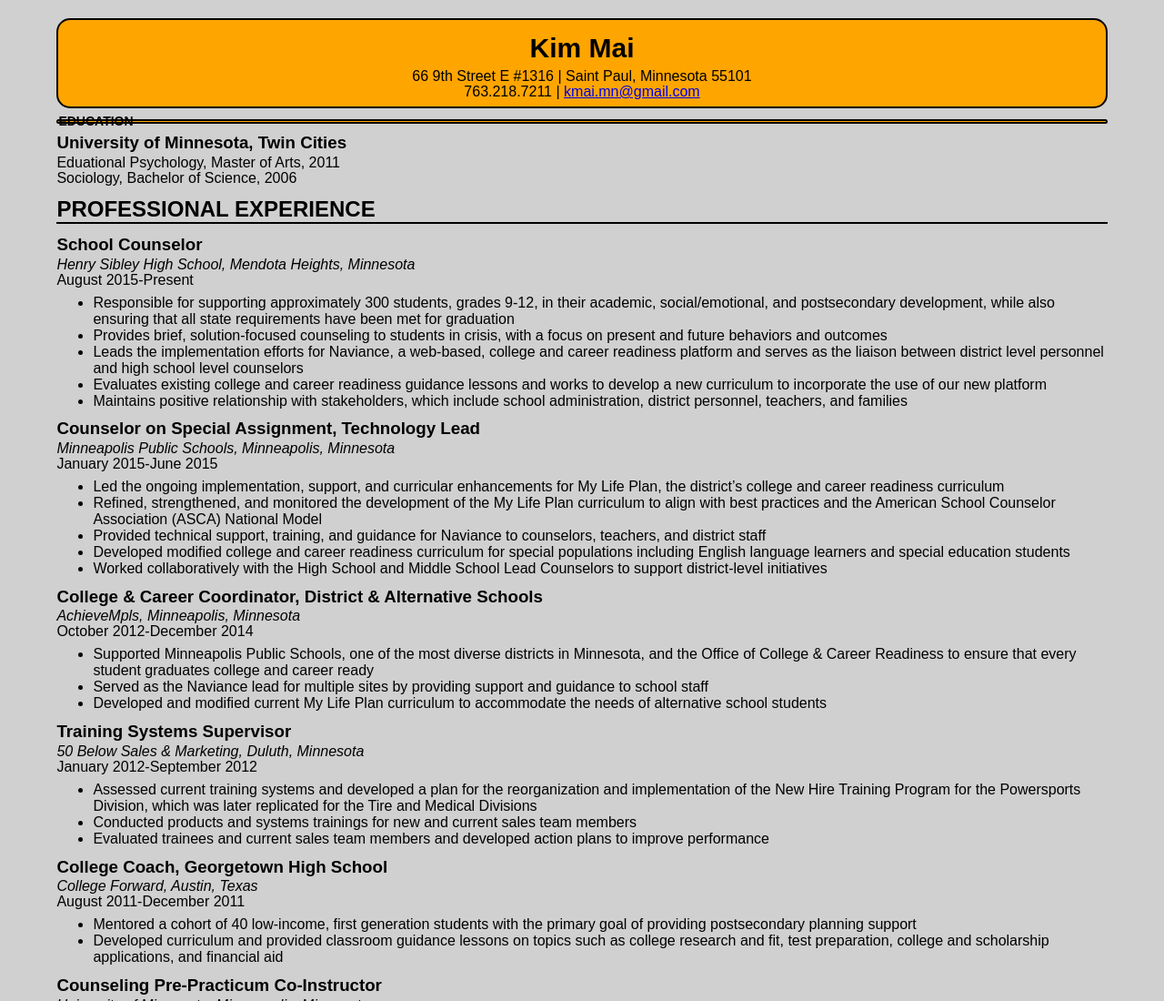
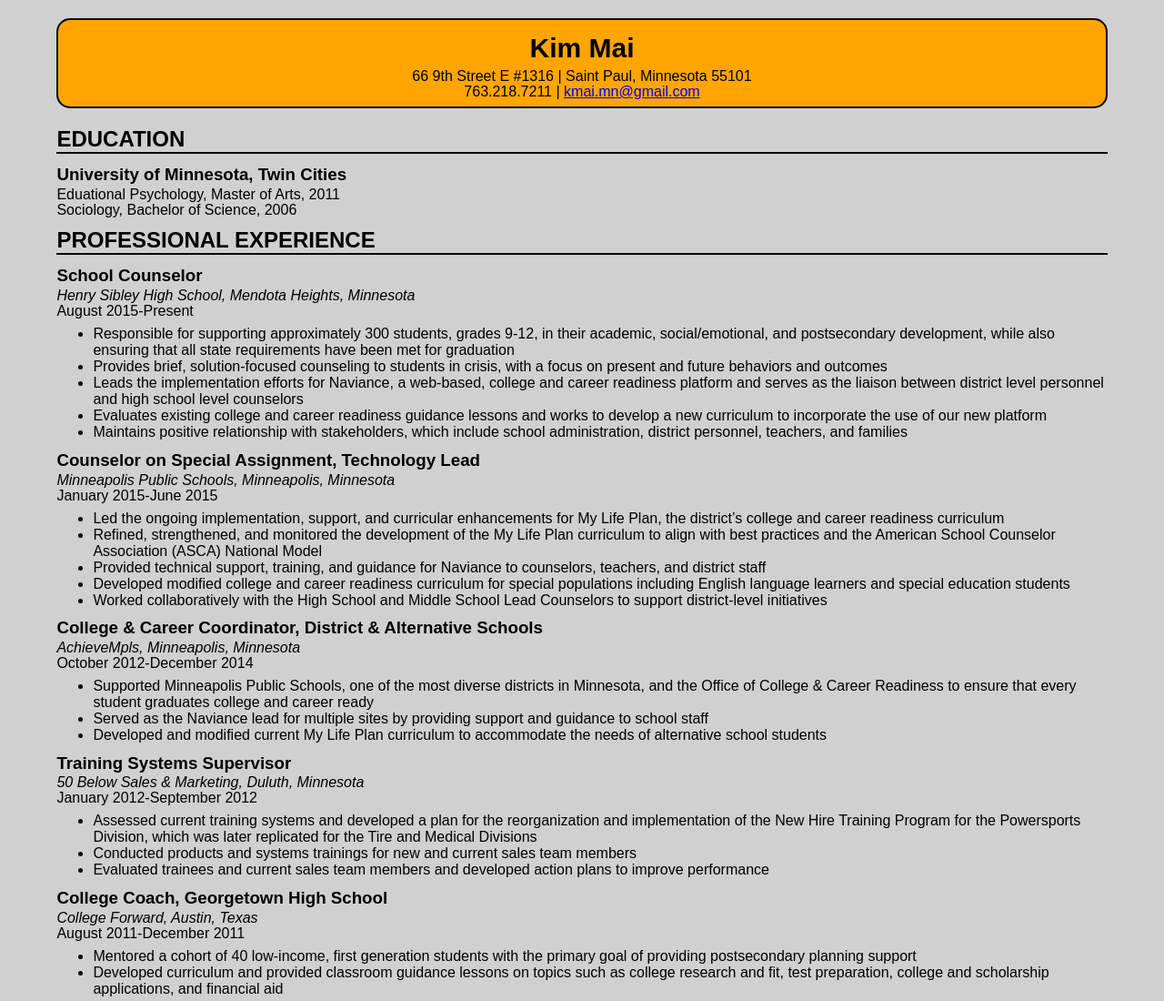
Before and after one commit to kmaimn/kmaimn.github.io, a plain HTML site: page index.html in a window 1280 px wide. Shown: the top 1100 px of the page at 91% size. Drawn offline with Linux system fonts and the light colour scheme.

Commit message:
Update stylesheet.css

```diff
--- a/stylesheet.css
+++ b/stylesheet.css
@@ -23,13 +23,6 @@ html, body {
 
 .education h2{
 	border-bottom: 2px solid #000;
-	background-color: #ffa500;
-	border: 2px solid #000;
-	border-radius: 15px;
-	line-height: 1px;
-	font-size: 14px;
-
-
 }
 
 .education h3{
```
